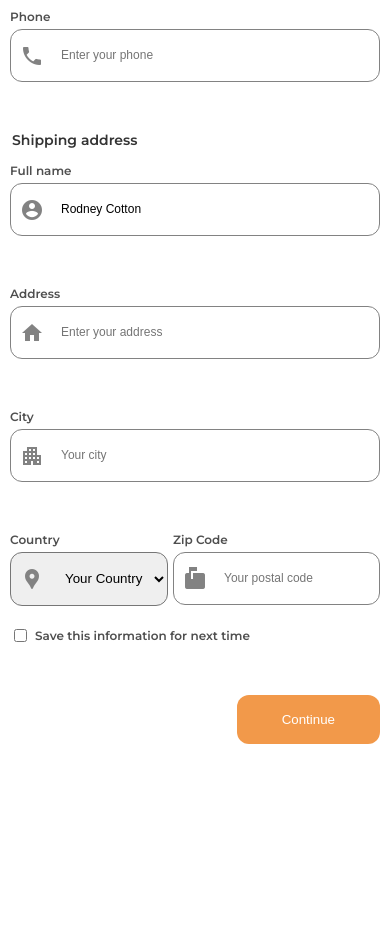
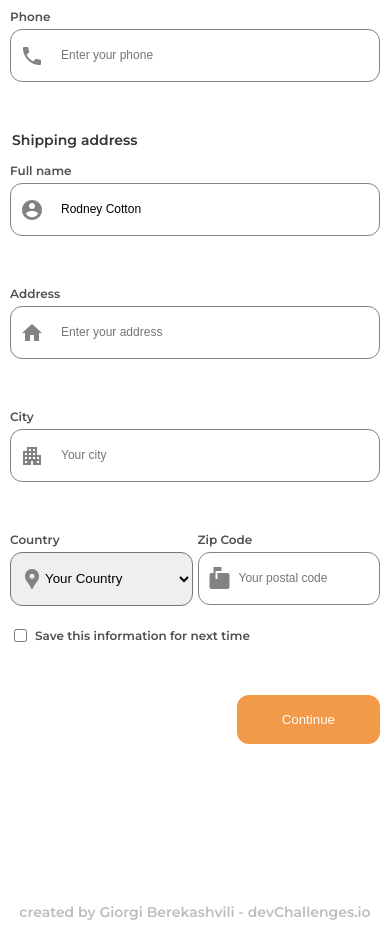
Before and after one commit to bereka03/Checkout, a plain HTML site: page index.html in a window 390 px wide. Shown: the part 840-1785 px from the top of the page. Before the commit the page ends 1584 px from the top, so only its background shows below. Drawn offline with Linux system fonts and the light colour scheme.

Commit message:
fixed reponsive

```diff
--- a/index.html
+++ b/index.html
@@ -123,5 +123,10 @@
             </div>
         </div>
     </section>
+    <footer>
+        <div class="container">
+            <p>created by Giorgi Berekashvili - devChallenges.io</p>
+        </div>
+    </footer>
 </body>
 </html>
--- a/style/style.scss
+++ b/style/style.scss
@@ -63,6 +63,9 @@ header{
         padding: 17px 0px 18px 50px;
         border-radius: 12px;
         outline: none;
+        // -moz-appearance:none; /* Firefox */
+        // -webkit-appearance:none; /* Safari and Chrome */
+        // appearance: none;
     }
 }
 .different {
@@ -131,8 +134,8 @@ input[type=checkbox] {
     justify-content: space-between;
 }
 input[type=number]{
-    max-width: 132px;
-    padding: 15px;
+    width: 100%;
+    padding: 15px 0;
     text-align: center;
     border-radius: 12px;
     border: 1px solid $inputTextColor;
@@ -164,6 +167,13 @@ input[type=number]{
 }
 .total-price, .shipping-price{
     @extend %spanPrice;
+}
+footer p {
+    margin-top: 160px;
+    margin-bottom: 24px;
+    text-align: center;
+    @extend %spanPrice;
+    color: $lineColor;
 }
 @media only screen and(max-width: 1050px) {
     .container {
@@ -210,9 +220,6 @@ input[type=number]{
     .price:nth-child(3) {
         @include old_price_mixin();
     }
-    input[type=number]{
-        max-width: 122px;
-    }
     legend {
         @include legend_mixin();
     }
@@ -227,4 +234,17 @@ input[type=number]{
             width: 100%;
         }
     }
+    fieldset {
+        min-width: 100%;
+    }
+    .different {
+        select {
+            width: 100%;
+            padding-left: 30px;
+        }
+        input {
+            width: 100%;
+            padding-left: 40px;
+        }
+    }
 }
```
Also changed, not shown: style/style.css, 1 other file.
